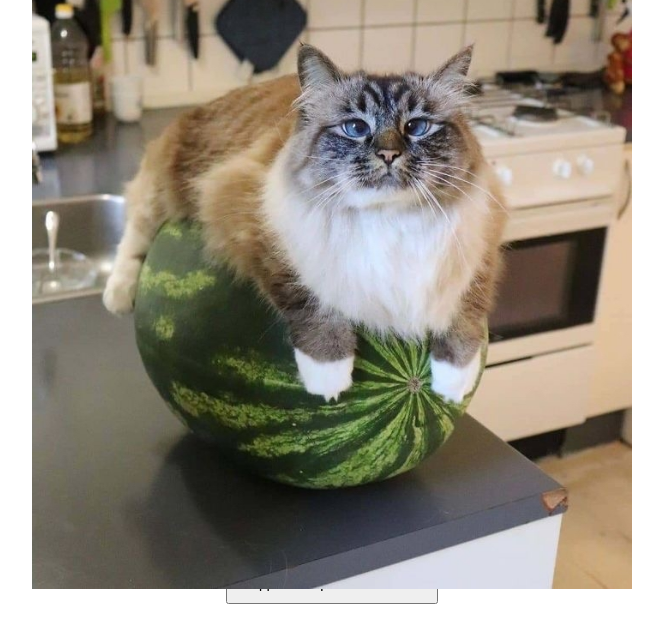
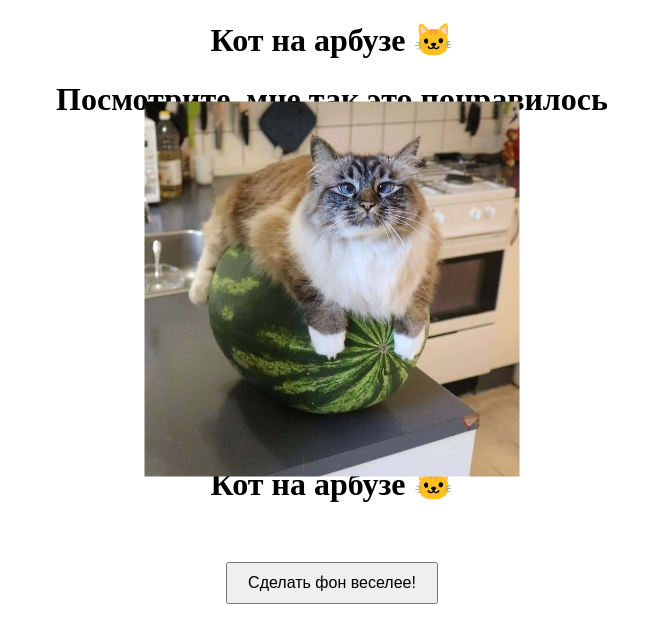
Before and after one commit to NightStone1/cat-on-watermelon, a plain HTML site: page index.html in a window 1280 px wide. In both pictures the pointer is over the picture 640 px from the left and 289 px from the top of the page. Shown: the whole page, without its empty margins (308-971 px from the left). Drawn offline with Linux system fonts and the light colour scheme.

Commit message:
Scale 1.25

```diff
--- a/index.html
+++ b/index.html
@@ -12,7 +12,7 @@
       transition: transform 0.5s;
     }
     img:hover {
-      transform: scale(2);
+      transform: scale(1.25);
     }
     button {
       margin-top: 20px;
```
